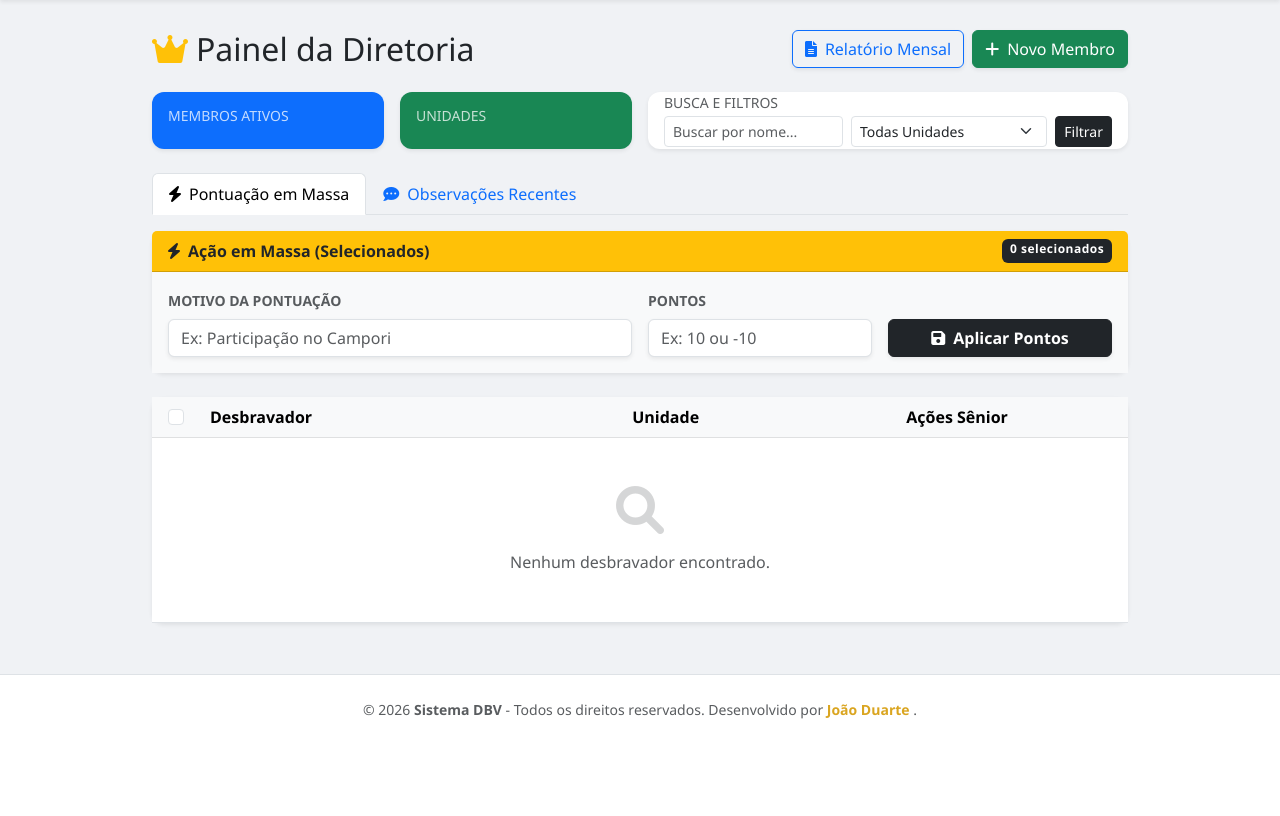
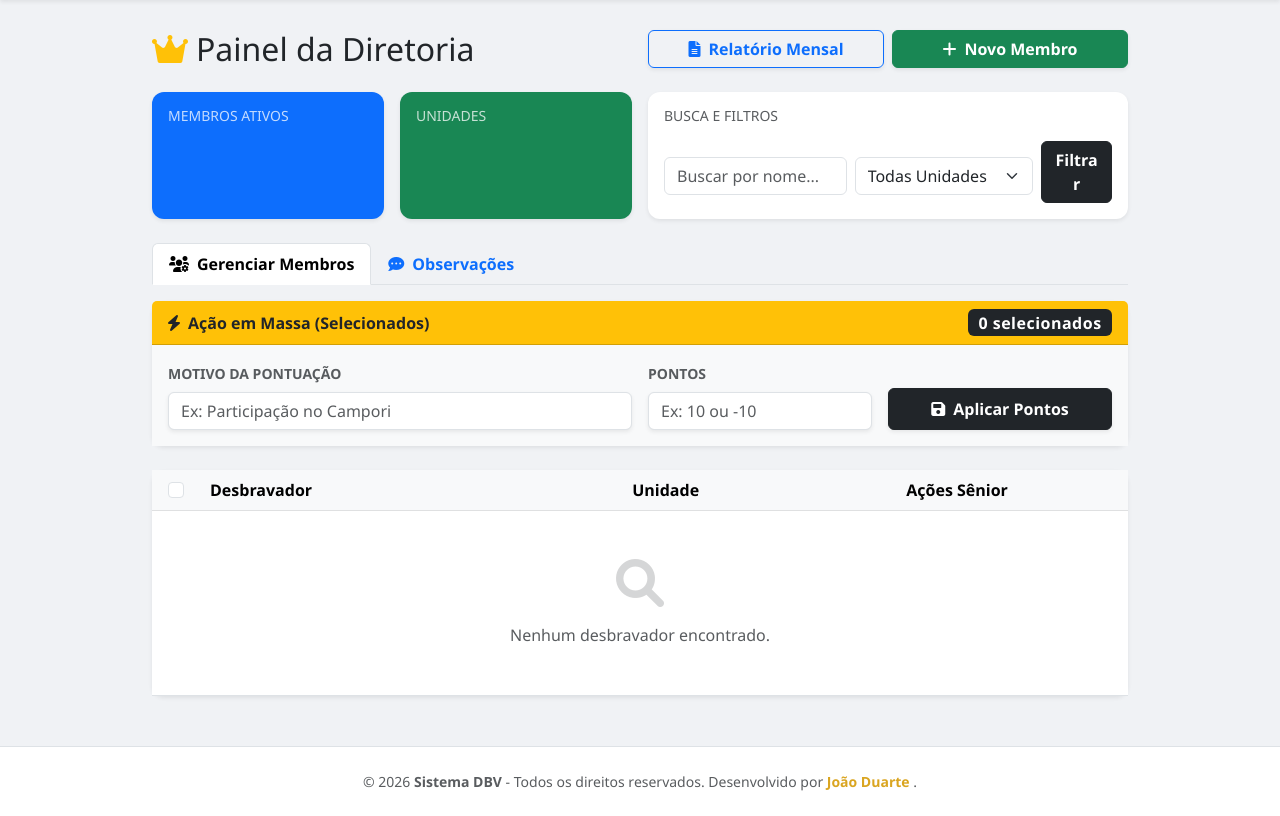
Before and after one commit to joaoaugustoduartexx/sistemaDBVpontos, a Django app: template core/templates/core/painel_diretoria.html in a window 1280 px wide. Shown: the part 56-872 px from the top of the page. Before the commit the page ends 775 px from the top, so only its background shows below. Run offline with Django 5.2, Linux system fonts and the light colour scheme; the template is opened without the code that fills it, so the values that code supplies are empty.

Commit message:
feat: Refinamento de UI no painel da diretoria e avaliacao

```diff
--- a/core/templates/core/painel_diretoria.html
+++ b/core/templates/core/painel_diretoria.html
@@ -2,13 +2,13 @@
 
 {% block content %}
 <div class="d-flex flex-column flex-md-row justify-content-between align-items-center mb-4 gap-3">
-    <h2 class="mb-0"><i class="fas fa-crown text-warning me-2"></i>Painel da Diretoria</h2>
+    <h2 class="mb-0 text-center text-md-start w-100"><i class="fas fa-crown text-warning me-2"></i>Painel da Diretoria</h2>
 
-    <div class="d-flex gap-2">
-        <a href="{% url 'relatorio_mensal' %}" class="btn btn-outline-primary shadow-sm">
+    <div class="d-flex flex-column flex-md-row gap-2 w-100 w-md-auto">
+        <a href="{% url 'relatorio_mensal' %}" class="btn btn-outline-primary shadow-sm w-100 w-md-auto fw-bold">
             <i class="fas fa-file-alt me-2"></i>Relatório Mensal
         </a>
-        <a href="{% url 'cadastrar_desbravador' %}" class="btn btn-success shadow-sm">
+        <a href="{% url 'cadastrar_desbravador' %}" class="btn btn-success shadow-sm w-100 w-md-auto fw-bold">
             <i class="fas fa-plus me-2"></i>Novo Membro
         </a>
     </div>
@@ -32,34 +32,37 @@
         </div>
     </div>
     <div class="col-12 col-md-6">
-        <div class="card bg-white text-dark border-0 shadow-sm h-100 d-flex flex-row align-items-center px-3">
-            <div class="flex-grow-1">
-                <h6 class="text-uppercase text-muted small mb-1">Busca e Filtros</h6>
-                <form method="get" class="d-flex gap-2">
-                    <input type="text" name="busca" class="form-control form-control-sm" placeholder="Buscar por nome..." value="{{ request.GET.busca }}">
-
-                    <select name="unidade" class="form-select form-select-sm" onchange="this.form.submit()">
+        <div class="card bg-white text-dark border-0 shadow-sm h-100 p-3">
+            <h6 class="text-uppercase text-muted small mb-3">Busca e Filtros</h6>
+            <form method="get" class="row g-2 align-items-center m-0">
+                <div class="col-12 col-md-5 p-0 pe-md-1">
+                    <input type="text" name="busca" class="form-control" placeholder="Buscar por nome..." value="{{ request.GET.busca }}">
+                </div>
+                <div class="col-12 col-md-5 p-0 px-md-1">
+                    <select name="unidade" class="form-select" onchange="this.form.submit()">
                         <option value="">Todas Unidades</option>
                         {% for uni in unidades %}
                         <option value="{{ uni.id }}" {% if filtro_atual == uni.id %}selected{% endif %}>{{ uni.nome }}</option>
                         {% endfor %}
                     </select>
-                    <button type="submit" class="btn btn-sm btn-dark">Filtrar</button>
-                </form>
-            </div>
+                </div>
+                <div class="col-12 col-md-2 p-0 ps-md-1 mt-2 mt-md-0">
+                    <button type="submit" class="btn btn-dark w-100 fw-bold">Filtrar</button>
+                </div>
+            </form>
         </div>
     </div>
 </div>
 
 <ul class="nav nav-tabs mb-3" id="painelDiretoriaTabs" role="tablist">
     <li class="nav-item" role="presentation">
-        <button class="nav-link active" id="pontuacao-tab" data-bs-toggle="tab" data-bs-target="#pontuacao-pane" type="button" role="tab" aria-controls="pontuacao-pane" aria-selected="true">
-            <i class="fas fa-bolt me-2"></i>Pontuação em Massa
+        <button class="nav-link active fw-bold" id="pontuacao-tab" data-bs-toggle="tab" data-bs-target="#pontuacao-pane" type="button" role="tab" aria-controls="pontuacao-pane" aria-selected="true">
+            <i class="fas fa-users-cog me-2"></i>Gerenciar Membros
         </button>
     </li>
     <li class="nav-item" role="presentation">
-        <button class="nav-link" id="observacoes-tab" data-bs-toggle="tab" data-bs-target="#observacoes-pane" type="button" role="tab" aria-controls="observacoes-pane" aria-selected="false">
-            <i class="fas fa-comment-dots me-2"></i>Observações Recentes
+        <button class="nav-link fw-bold" id="observacoes-tab" data-bs-toggle="tab" data-bs-target="#observacoes-pane" type="button" role="tab" aria-controls="observacoes-pane" aria-selected="false">
+            <i class="fas fa-comment-dots me-2"></i>Observações
         </button>
     </li>
 </ul>
@@ -69,22 +72,22 @@
         <form method="post" id="formPontuacao">
             {% csrf_token %}
             <div class="card mb-4 border-warning shadow-sm" style="border-width: 2px;">
-                <div class="card-header bg-warning text-dark fw-bold d-flex justify-content-between">
+                <div class="card-header bg-warning text-dark fw-bold d-flex flex-column flex-md-row justify-content-between align-items-center gap-2">
                     <span><i class="fas fa-bolt me-2"></i>Ação em Massa (Selecionados)</span>
-                    <span class="badge bg-dark" id="countSelected">0 selecionados</span>
+                    <span class="badge bg-dark fs-6" id="countSelected">0 selecionados</span>
                 </div>
                 <div class="card-body bg-light">
                     <div class="row g-3 align-items-end">
-                        <div class="col-md-6">
+                        <div class="col-12 col-md-6">
                             <label class="form-label fw-bold small text-muted">MOTIVO DA PONTUAÇÃO</label>
                             <input type="text" name="motivo" class="form-control shadow-sm" placeholder="Ex: Participação no Campori">
                         </div>
-                        <div class="col-md-3">
+                        <div class="col-12 col-md-3">
                             <label class="form-label fw-bold small text-muted">PONTOS</label>
                             <input type="number" name="pontos" class="form-control shadow-sm" placeholder="Ex: 10 ou -10">
                         </div>
-                        <div class="col-md-3">
-                            <button type="submit" class="btn btn-dark w-100 fw-bold shadow-sm">
+                        <div class="col-12 col-md-3">
+                            <button type="submit" class="btn btn-dark w-100 fw-bold shadow-sm py-2">
                                 <i class="fas fa-save me-2"></i>Aplicar Pontos
                             </button>
                         </div>
@@ -92,7 +95,12 @@
                 </div>
             </div>
 
-            <div class="card border-0 shadow-sm">
+            <div class="d-md-none bg-white p-3 rounded shadow-sm mb-3 d-flex align-items-center border">
+                <input type="checkbox" id="selectAllMobile" class="form-check-input mt-0 me-2" style="width: 22px; height: 22px;">
+                <label class="form-check-label fw-bold text-dark" for="selectAllMobile">Selecionar Todos os Desbravadores</label>
+            </div>
+
+            <div class="card border-0 shadow-sm d-none d-md-block">
                 <div class="table-responsive">
                     <table class="table table-hover align-middle mb-0">
                         <thead class="table-light">
@@ -116,18 +124,13 @@
                                     <small class="text-muted">ID: #{{ dbv.id }}</small>
                                 </td>
                                 <td class="text-center">
-                                    <span class="badge rounded-pill bg-secondary px-3">
-                                        {{ dbv.unidade.nome }}
-                                    </span>
+                                    <span class="badge rounded-pill bg-secondary px-3">{{ dbv.unidade.nome }}</span>
                                 </td>
                                 <td class="text-center">
                                     <div class="btn-group shadow-sm">
-                                        <a href="{% url 'avaliar_membro' dbv.id %}" class="btn btn-sm btn-white border">
+                                        <a href="{% url 'avaliar_membro' dbv.id %}" class="btn btn-sm btn-white border fw-bold">
                                             <i class="fas fa-star text-warning me-1"></i> Pontuar
                                         </a>
-                                        <button type="button" class="btn btn-sm btn-white border">
-                                            <i class="fas fa-edit text-primary"></i>
-                                        </button>
                                     </div>
                                 </td>
                             </tr>
@@ -143,6 +146,30 @@
                     </table>
                 </div>
             </div>
+
+            <div class="d-md-none">
+                {% for dbv in desbravadores %}
+                <div class="card mb-2 shadow-sm border-0 border-start border-primary border-4">
+                    <div class="card-body p-3 d-flex justify-content-between align-items-center">
+                        <div class="d-flex align-items-center gap-3">
+                            <input type="checkbox" name="selecionados" value="{{ dbv.id }}" class="form-check-input checkbox-item" style="width: 25px; height: 25px;">
+                            <div>
+                                <div class="fw-bold text-dark lh-sm mb-1" style="font-size: 0.95rem;">{{ dbv.nome_completo }}</div>
+                                <span class="badge bg-secondary" style="font-size: 0.7rem;">{{ dbv.unidade.nome }}</span>
+                            </div>
+                        </div>
+                        <a href="{% url 'avaliar_membro' dbv.id %}" class="btn btn-sm btn-warning fw-bold text-dark shadow-sm">
+                            <i class="fas fa-star"></i>
+                        </a>
+                    </div>
+                </div>
+                {% empty %}
+                <div class="text-center py-5 text-muted bg-white rounded shadow-sm">
+                    <p class="mb-0">Nenhum desbravador encontrado.</p>
+                </div>
+                {% endfor %}
+            </div>
+
         </form>
     </div>
 
@@ -158,10 +185,10 @@
                     <div class="d-flex flex-column flex-md-row justify-content-between align-items-md-center gap-2 mb-2">
                         <div class="fw-semibold text-dark">{{ obs.desbravador.nome_completo }}</div>
                         <div class="small text-muted">
-                            {{ obs.data|date:"d/m/Y" }} • {{ obs.autor.username }}
+                            <i class="fas fa-calendar-alt me-1"></i> {{ obs.data|date:"d/m/Y" }} • <i class="fas fa-user-edit me-1"></i> {{ obs.autor.username }}
                         </div>
                     </div>
-                    <p class="mb-0 text-secondary">{{ obs.observacao }}</p>
+                    <p class="mb-0 text-secondary fst-italic">"{{ obs.observacao }}"</p>
                 </div>
                 {% endfor %}
             </div>
@@ -177,19 +204,33 @@
 
 <script>
     const selectAll = document.getElementById('selectAll');
+    const selectAllMobile = document.getElementById('selectAllMobile');
     const checkboxes = document.querySelectorAll('.checkbox-item');
     const countDisplay = document.getElementById('countSelected');
 
     function updateCounter() {
         const checkedCount = document.querySelectorAll('.checkbox-item:checked').length;
         countDisplay.textContent = checkedCount + " selecionados";
-        countDisplay.className = checkedCount > 0 ? "badge bg-danger" : "badge bg-dark";
+        countDisplay.className = checkedCount > 0 ? "badge bg-danger fs-6" : "badge bg-dark fs-6";
     }
 
-    selectAll.addEventListener('change', function() {
-        checkboxes.forEach(cb => cb.checked = this.checked);
-        updateCounter();
-    });
+    // Sincroniza checkbox desktop
+    if(selectAll) {
+        selectAll.addEventListener('change', function() {
+            checkboxes.forEach(cb => cb.checked = this.checked);
+            if(selectAllMobile) selectAllMobile.checked = this.checked;
+            updateCounter();
+        });
+    }
+
+    // Sincroniza checkbox mobile
+    if(selectAllMobile) {
+        selectAllMobile.addEventListener('change', function() {
+            checkboxes.forEach(cb => cb.checked = this.checked);
+            if(selectAll) selectAll.checked = this.checked;
+            updateCounter();
+        });
+    }
 
     checkboxes.forEach(cb => cb.addEventListener('change', updateCounter));
 
@@ -197,7 +238,7 @@
         var selecionados = document.querySelectorAll('.checkbox-item:checked').length;
         if (selecionados === 0) {
             e.preventDefault();
-            alert('Selecione pelo menos um desbravador para pontuar em massa.');
+            alert('Selecione pelo menos um desbravador para aplicar a pontuação.');
         }
     });
 </script>
```
Also changed, not shown: core/templates/core/avaliar.html (+18 -0 lines).
